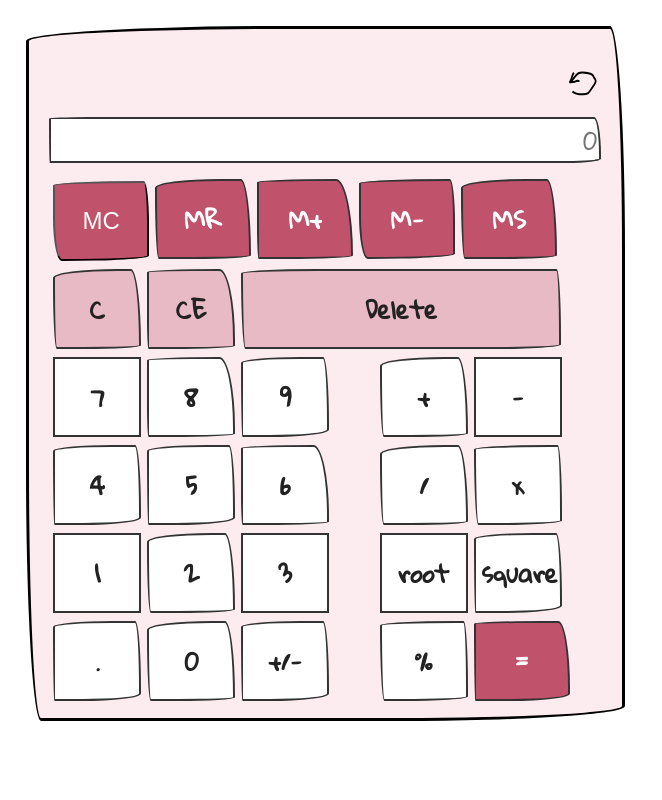
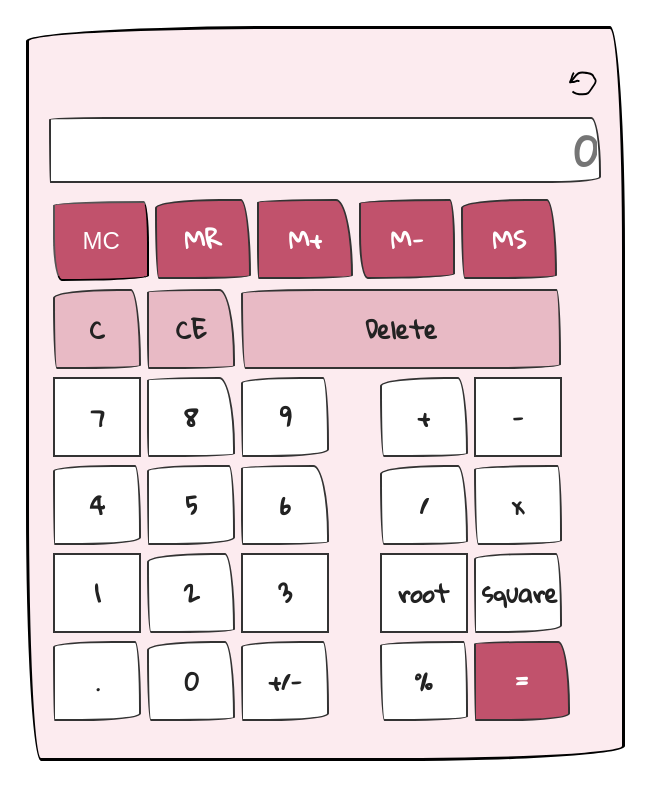
Before and after one commit to valenkir/Calculator, a plain HTML site: page index.html in a window 1280 px wide. Shown: the whole page, without its empty margins (0-662 px from the left). Drawn offline with Linux system fonts and the light colour scheme.

Commit message:
Change some styles

```diff
--- a/css/styles.css
+++ b/css/styles.css
@@ -83,7 +83,7 @@ body {
 .calculator {
   border: 0.2rem solid black;
   width: 34rem;
-  height: 40rem;
+  height: 680px;
   padding: 2%;
   background-color: rgb(252, 235, 239);
 }
@@ -91,6 +91,7 @@ body {
 .input-screen-section {
   display: flex;
   flex-direction: column;
+  align-items: flex-end;
   width: 100%;
   gap: 1rem;
 }
@@ -98,7 +99,6 @@ body {
 .history-btn {
   width: 3rem;
   height: 3rem;
-  align-self: flex-end;
   border: none;
   background-color: transparent;
   margin-left: auto;
@@ -117,15 +117,18 @@ body {
 
 .input-screen {
   width: 100%;
-  height: 40px;
+  height: 60px;
   align-self: center;
   border: 2px solid #333333;
   text-align: right;
   font-family: "Gloria Hallelujah";
+  font-size: 2.5rem;
 }
 
 .input-screen:placeholder-shown {
   font-family: "Gloria Hallelujah";
+  font-weight: bold;
+  font-size: 2.5rem;
 }
 
 .buttons-section {
```
